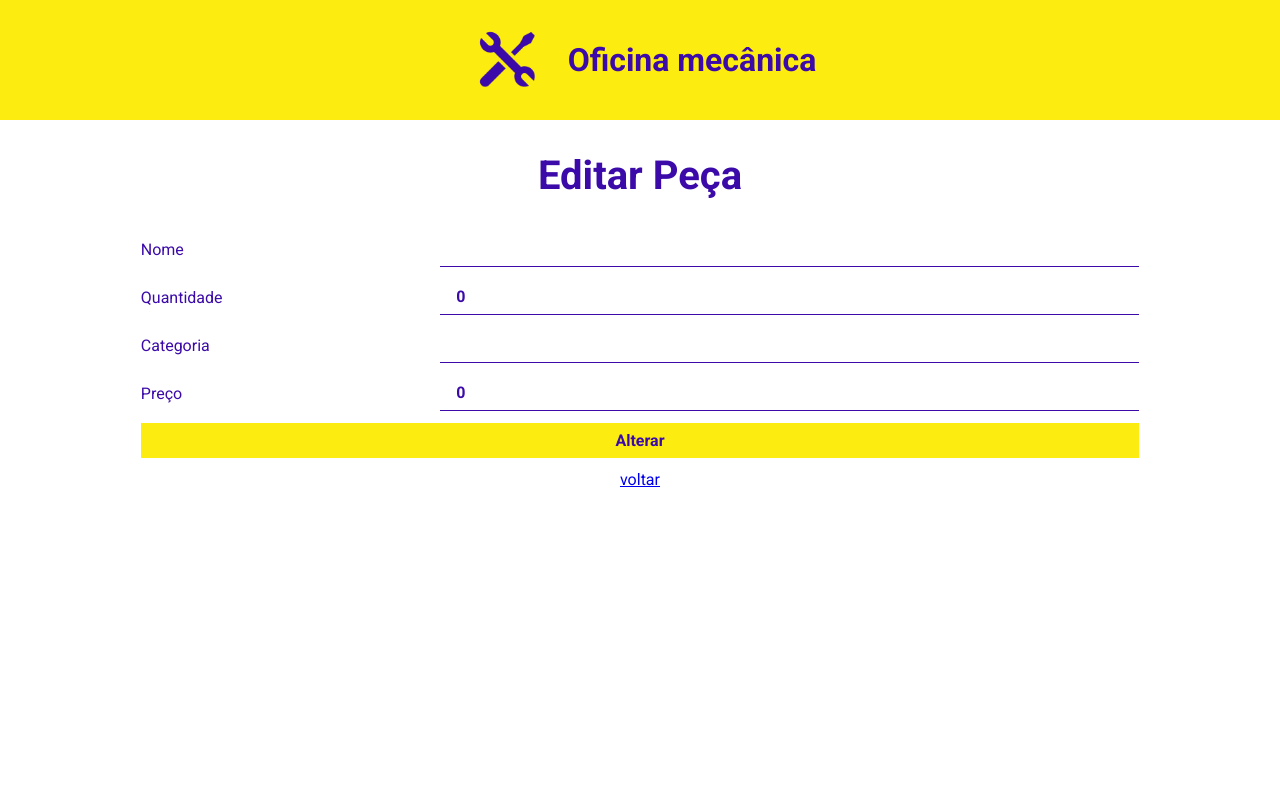
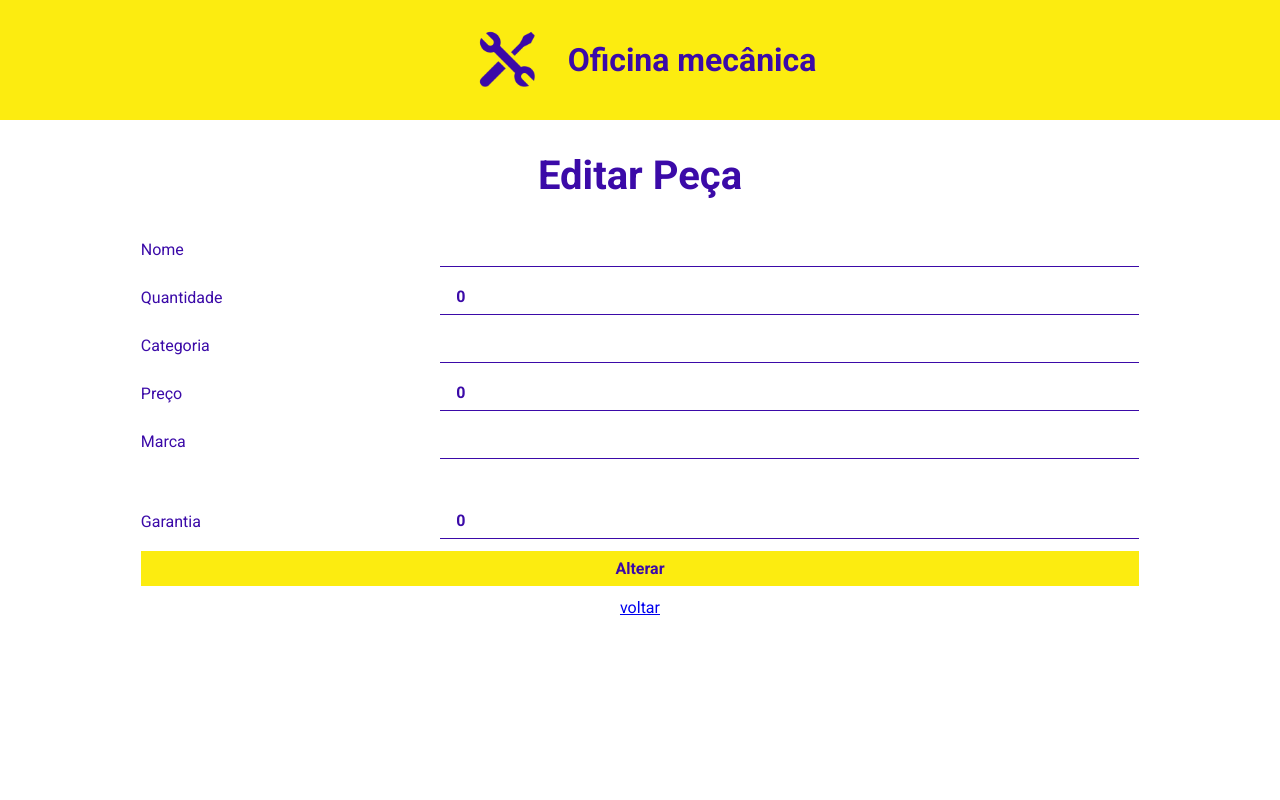
Before and after one commit to Thaina-Monteiro/ProjetoMod5, a React (Vite) app: page /pecas/1 in a window 1280 px wide. Shown: the top 800 px of the page. Built offline with nearby package versions, Linux system fonts and the light colour scheme; no server answers.

Commit message:
finalizando peças

```diff
--- a/src/pages/Pecas/CadastrarPeca/index.jsx
+++ b/src/pages/Pecas/CadastrarPeca/index.jsx
@@ -24,9 +24,6 @@ function CadastraPeca(params) {
             quantidade: quantidade,
             marca: marca,
             garantia: garantia
-        })
-        .then(response => {
-            console.log(response)
         })
 
         window.location.href = '/pecas'
@@ -60,7 +57,7 @@ function CadastraPeca(params) {
 					<label htmlFor="garantia">Garantia :</label>
 					<input type="number" id = 'garantia' onChange={(e) => setGarantia(e.target.value)} />
 				</section>
-				<Button type='submit' adicionar={true}>Cadastrar</Button>
+				<Button tipo='submit' adicionar={true} >Cadastrar</Button>
                 <center><a href="/pecas">voltar</a></center>
 			</form>
 		</main>
--- a/src/pages/Pecas/EditarPeca/index.jsx
+++ b/src/pages/Pecas/EditarPeca/index.jsx
@@ -9,6 +9,8 @@ function EditarPeca() {
     const [quantidade, setQuantidade] = useState(0)
     const [categoria, setCategoria] = useState('')
     const [preço, setPreco] = useState(0)
+    const [marca, setMarca] = useState('')
+    const [garantia, setGarantia] = useState(0)
 
     const {id} = useParams()
     useEffect(() =>{
@@ -21,6 +23,8 @@ function EditarPeca() {
                     setQuantidade(peca[0].quantidade)
                     setCategoria(peca[0].categoria)
                     setPreco(peca[0].preço)
+                    setMarca(peca[0].marca)
+                    setGarantia(peca[0].garantia)
                 })
         }
         pegaPeca()
@@ -37,7 +41,12 @@ function EditarPeca() {
             data: {
                 dados:{id: id},
                 dadosNovos:{
-                    nome: nome
+                    nome: nome,
+                    quantidade: quantidade,
+                    categoria: categoria,
+                    preço: preço,
+                    marca: marca,
+                    garantia: garantia
                 }
             }
         })
@@ -64,7 +73,15 @@ function EditarPeca() {
 				</section>
 				<section className={style.form__secao}>
 					<label htmlFor="preco">Preço</label>
-					<input type="number" id='preco' value={preço} />
+					<input type="number" id='preco' value={preço}  onChange={(e) => setPreco( e.target.value)}/>
+				</section>
+                <section className={style.form__secao}>
+					<label htmlFor="marca">Marca</label>
+					<input type="text" id='marca' value={marca} onChange={(e) => setMarca( e.target.value)}/>
+				</section>
+                <section className={style.form__secao}>
+					<label htmlFor="Garantia">Garantia</label>
+					<input type="number" id='Garantia' value={garantia} onChange={(e) => setGarantia(e.target.value)}/>
 				</section>
 				<Button tipo='submit' adicionar={true}>Alterar</Button>
                 <center><a href="/pecas">voltar</a></center>
```
